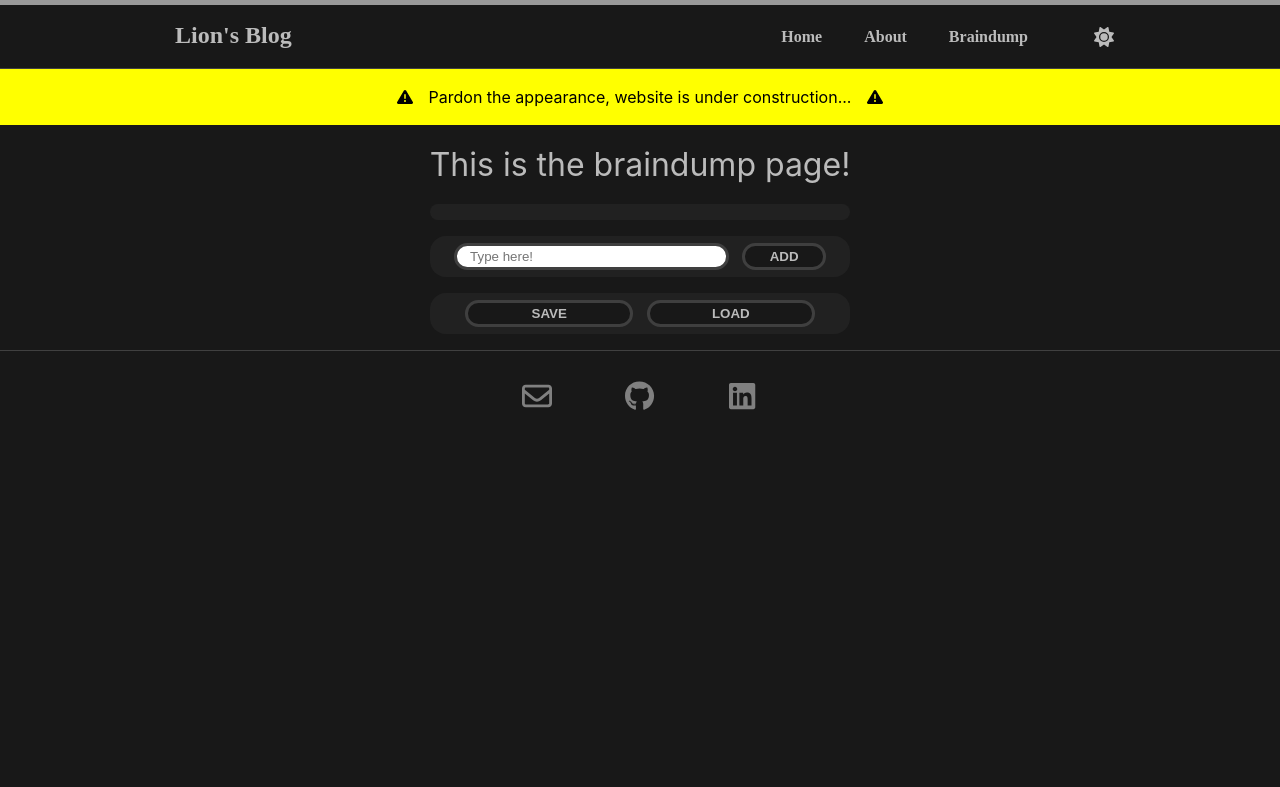
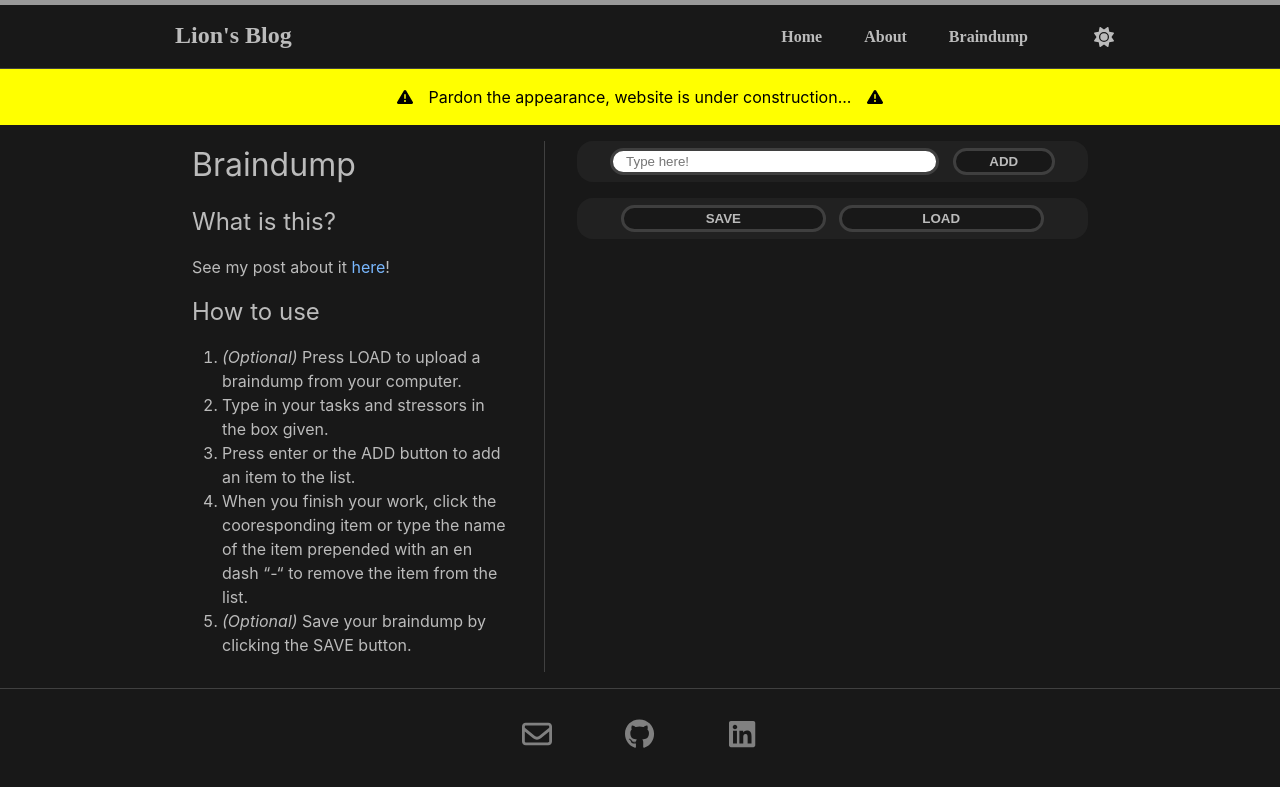
Before and after one commit to Lion4567714/Lion4567714.github.io, a Jekyll site: the page built from braindump.md, in a window 1280 px wide. Shown: the top 787 px of the page. Built offline with Jekyll 4.4.1, drawn with Linux system fonts in a browser that asks for light colours; some web fonts are replaced.

Commit message:
better braindump

```diff
--- a/_layouts/braindump.html
+++ b/_layouts/braindump.html
@@ -2,12 +2,11 @@
 layout: base
 ---
 
-<div>
-    <h1>This is the braindump page!</h1>
-    <div class="list-box">
-        <ol id="my_list" style="margin: 0; list-style: none"></ol>
+<div class="column-parent">
+    <div class="left-column">
+        {{ content }}
     </div>
-    <div style="height: 1em"></div>
+    <div class="right-column">
         <div class="list-postfix">
             <input id="my_input" class="list-input" type="text" size="22" placeholder="Type here!" />
             <button id="my_button" class="list-button">ADD</button>
@@ -17,6 +16,11 @@ layout: base
             <button id="save_button" class="document-button">SAVE</button>
             <button id="load_button" class="document-button">LOAD</button>
         </div>
+        <div style="height: 1em"></div>
+        <div class="list-box hide">
+            <ol id="my_list" style="margin: 0; list-style: none"></ol>
+        </div>
 
         <script src="{{ base.url | prepend: site.url }}/assets/js/braindump.js"></script>
     </div>
+</div>
--- a/_sass/includes/braindump.scss
+++ b/_sass/includes/braindump.scss
@@ -5,7 +5,7 @@
   }
 
   .list-box-item {
-    background-color: $background-color;
+    background: $background-color;
     border-radius: 0.25em;
     margin: 0.5em;
     border: solid 0.1em $border-color-01;
@@ -14,7 +14,8 @@
     font-family: JetBrains;
 
     &:hover {
-      background: rgb(50, 50, 50);
+      background: $text-color;
+      color: $background-color;
       transform: scale(1.05, 1.05);
     }
   }
@@ -46,9 +47,19 @@
     border: 0.25em solid rgb(63, 63, 63);
     border-radius: 1em;
     padding: 0.25em;
-    background-color: $background-color;
+    background: $background-color;
     color: $text-color;
     font-weight: bold;
+
+    &:hover {
+      background: $text-color;
+      color: $background-color;
+    }
+
+    &:active {
+      background: $background-color;
+      color: $text-color;
+    }
   }
 
   .document-button {
@@ -57,7 +68,17 @@
     border: 0.25em solid rgb(63, 63, 63);
     border-radius: 1em;
     padding: 0.25em;
-    background-color: $background-color;
+    background: $background-color;
     color: $text-color;
     font-weight: bold;
+
+    &:hover {
+      background: $text-color;
+      color: $background-color;
+    }
+
+    &:active {
+      background: $background-color;
+      color: $text-color;
+    }
 }
--- a/_sass/layout.scss
+++ b/_sass/layout.scss
@@ -199,3 +199,24 @@
   font-style: bold;
   padding: 1em;
 }
+
+.column-parent {
+  width: 70vw;
+  display: flex;
+  justify-content: center;
+}
+
+.left-column {
+  width: 25vw;
+  padding-right: 2em;
+  border-right: 1px solid $border-color-01
+}
+
+.right-column {
+  width: 40vw;
+  padding-left: 2em;
+}
+
+.hide {
+  display: none;
+}
--- a/assets/js/braindump.js
+++ b/assets/js/braindump.js
@@ -95,15 +95,26 @@ function add_to_page(name) {
     new_item.addEventListener("click", function() {
         remove_from_storage(name);
         new_item.remove();
+
+        if (!my_list.firstChild) {
+            my_list.parentElement.classList.add("hide");
+        }
     });
 
     my_list.appendChild(new_item);
+    if (my_list.parentElement.classList.contains("hide")) {
+        my_list.parentElement.classList.remove("hide");
+    }
 }
 
 function remove_from_page(name) {
     const xpath = `//li[contains(text(), "${name}")]`;
     const element = document.evaluate(xpath, my_list, null, XPathResult.FIRST_ORDERED_NODE_TYPE, null);
-    element.singleNodeValue.remove();
+    element.singleNodeValue.parentElement.remove();
+
+    if (!my_list.firstChild) {
+        my_list.parentElement.classList.add("hide");
+    }
 }
 
 window.onload = function() {
--- a/braindump.md
+++ b/braindump.md
@@ -3,3 +3,14 @@ layout: braindump
 title: Braindump
 permalink: /braindump/
 ---
+
+# Braindump
+## What is this?
+See my post about it [here](../what-is-a-braindump)!
+
+## How to use
+1. *(Optional)* Press LOAD to upload a braindump from your computer.
+2. Type in your tasks and stressors in the box given.
+3. Press enter or the ADD button to add an item to the list.
+4. When you finish your work, click the cooresponding item or type the name of the item prepended with an en dash "-" to remove the item from the list.
+5. *(Optional)* Save your braindump by clicking the SAVE button.
```
Also changed, not shown: _posts/2024-10-14-what-is-a-braindump.md (added, +20 -0 lines), _drafts/2024-9-28-tags.md (renamed from _posts/2024-9-28-tags.md), 7 other files. Lines whose indentation alone changed are shown as unchanged.
